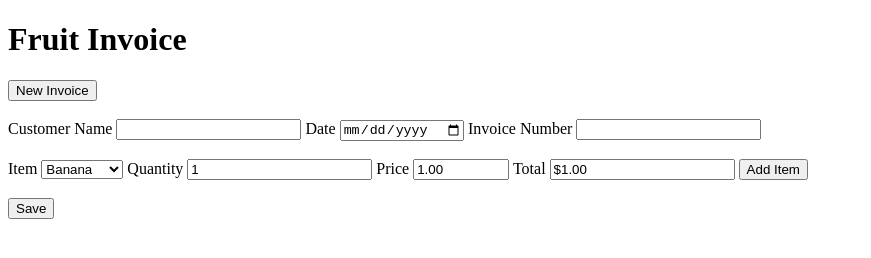
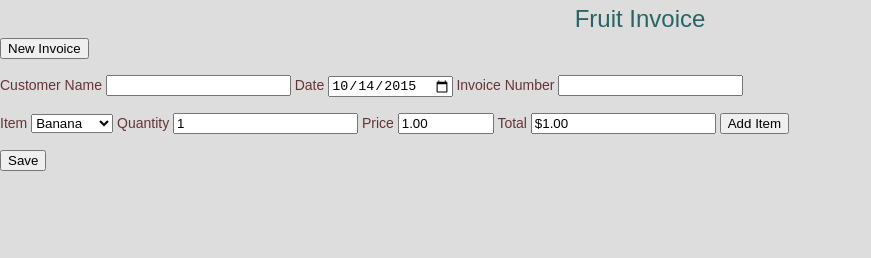
Before and after one commit to arijoe/Invoices, a plain HTML site: page index.html in a window 1280 px wide. Both pictures are taken after a click on the button "New Invoice". Shown: the whole page, without its empty margins (0-871 px from the left). Drawn offline with Linux system fonts and the light colour scheme.

Commit message:
Add invoice meta-data row, hide until click.

```diff
--- a/index.html
+++ b/index.html
@@ -16,13 +16,13 @@
     <form id="invoice-form">
       <div class="invoice-data">
         <label>Customer Name</label>
-        <input type="text" for="Customer Name"></input>
+        <input type="text" for="Customer Name" id="customer-name"></input>
 
         <label>Date</label>
-        <input type="date" for="Date"></input>
+        <input type="date" for="Date" id="date"></input>
 
         <label>Invoice Number</label>
-        <input type="text" for="Invoice Number"></input>
+        <input type="text" for="Invoice Number" id="invoice-number"></input>
       </div>
       <br>
       <div class="input-row">
--- a/javascripts/content.js
+++ b/javascripts/content.js
@@ -1,6 +1,14 @@
 $("#create-new").click( function (e) {
   e.preventDefault();
 
+  var now = new Date();
+  var day = ("0" + now.getDate()).slice(-2);
+  var month = ("0" + (now.getMonth() + 1)).slice(-2);
+
+  var today = now.getFullYear()+"-"+(month)+"-"+(day) ;
+
+  $('#date').val(today);
+  $("form").css("display", "block");
 });
 
 data.line_items.forEach( function (item) {
--- a/stylesheet.css
+++ b/stylesheet.css
@@ -0,0 +1,48 @@
+/* DOC STYLING */
+
+html, body, form, div, h1, h2 {
+  margin: 0;
+  padding: 0;
+  border: 0;
+  outline: 0;
+  font: inherit;
+  color: inherit;
+  text-align: inherit;
+  text-decoration: inherit;
+  vertical-align: inherit;
+  background: transparent;
+  list-style: none;
+}
+
+html {
+  background: #ddd;
+}
+
+body {
+  margin: 0;
+  font-family: sans-serif;
+  font-size: 14px;
+  color: rgba(100, 52, 55, 1);
+  font-weight: 200;
+  margin: 0 auto;
+}
+
+h1 {
+  display: block;
+  text-align: center;
+  font-size: 24px;
+  color: rgba(40, 100, 100, 1);
+  margin: 5px;
+}
+
+h2 {
+  font-size: 17px;
+  font-weight: 400;
+  margin: 5px;
+}
+
+/* FORM */
+
+form {
+  display: none;
+}
```
